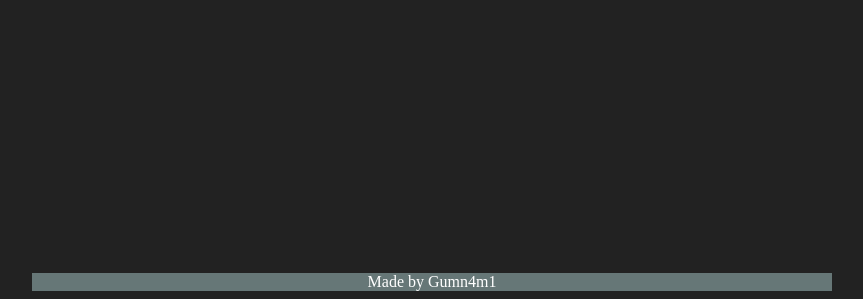
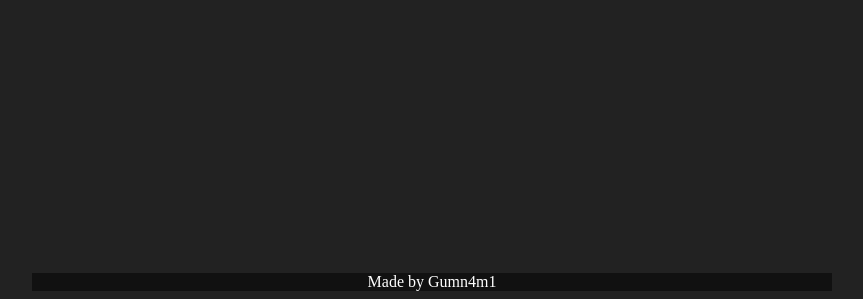
Before and after one commit to Pankaj0038/eXsited, a website: page public/home.html in a window 1280 px wide. Shown: the part 501-800 px from the top of the page, without its empty margins (208-1071 px from the left). Drawn offline with Linux system fonts and the light colour scheme.

Commit message:
Update index.css

```diff
--- a/public/css/index.css
+++ b/public/css/index.css
@@ -57,5 +57,5 @@ footer{
 	display: flex;
 	align-items: center;
 	justify-content: center;
-	background-color: #677;
+	background-color: #111;
 }
```
